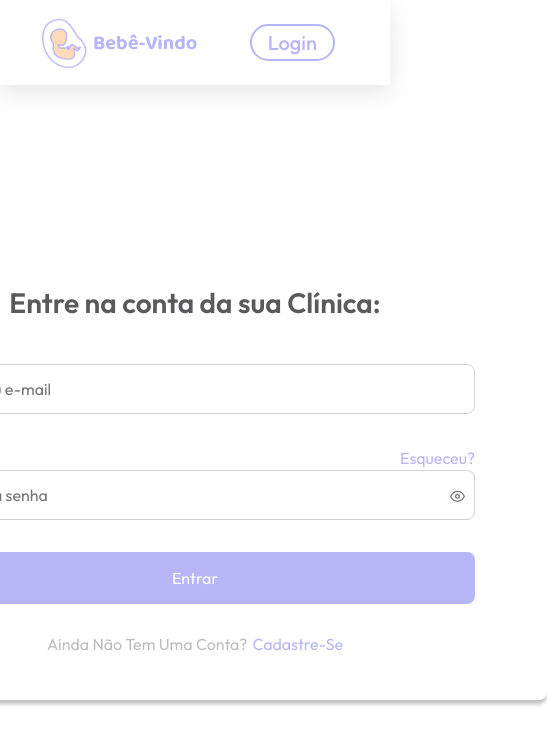
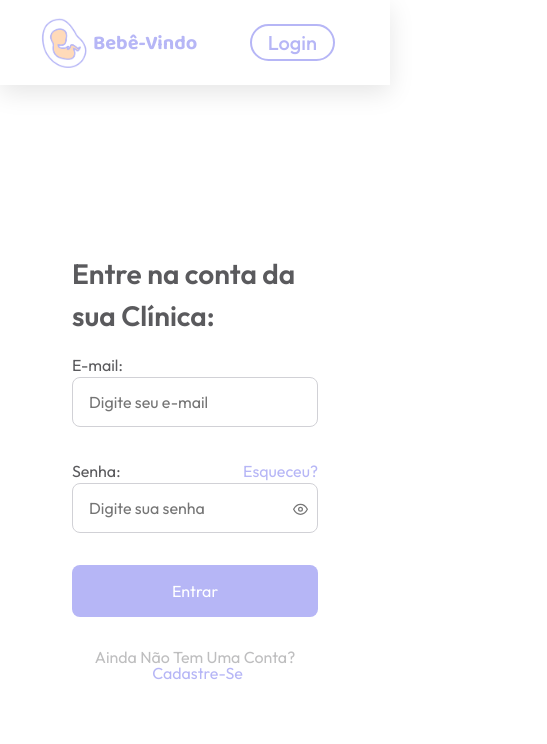
Before and after one commit to TCC-DevSharks/FrontWeb-Clinica, a React (Create React App) app: page /clinics in a window 390 px wide. Shown: the top 744 px of the page, 547 px wide, since content can reach past the window. Built offline with nearby package versions, Linux system fonts and the light colour scheme.

Commit message:
responsivo login clinica e medico

```diff
--- a/src/pages/Login/styles/ClinicLogin.css
+++ b/src/pages/Login/styles/ClinicLogin.css
@@ -203,3 +203,17 @@ form .eye-icon {
     cursor: pointer;
     z-index: 20; /* Defina um índice Z para o botão */
 }
+@media(max-width:730px) {
+    .login_form {
+        width: 100%;
+        box-shadow: none;
+    }
+    form input{
+        width: 100%;
+    }
+.register_page span{
+    flex-direction: column;
+    justify-content: center;
+    align-items: center;
+}
+}
```
